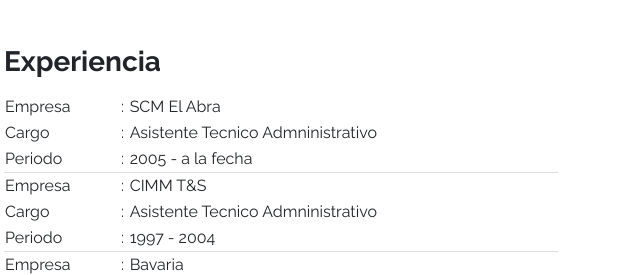
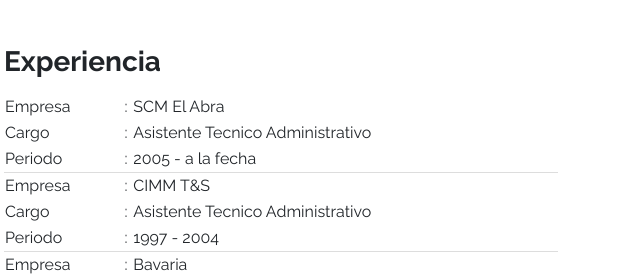
Before and after one commit to Pedriinche/Portafolio, a plain HTML site: page index.html in a window 1280 px wide. Shown: the part 1252-1527 px from the top of the page, 46-686 px from the left. Drawn offline with nearby package versions, Linux system fonts and the light colour scheme.

Commit message:
afinando detalles

```diff
--- a/index.html
+++ b/index.html
@@ -155,7 +155,7 @@
                 <tr>
                     <td>Cargo</td>
                     <td> : </td>
-                    <td>Asistente Tecnico Admninistrativo</td>
+                    <td>Asistente Tecnico Administrativo</td>
                 </tr>
                 <tr>
                     <td>Periodo</td>
@@ -170,7 +170,7 @@
                 <tr>
                     <td>Cargo</td>
                     <td> : </td>
-                    <td>Asistente Tecnico Admninistrativo</td>
+                    <td>Asistente Tecnico Administrativo</td>
                 </tr>
                 <tr>
                     <td>Periodo</td>
```
Also changed, not shown: curriculum.html (+1 -1 lines).
